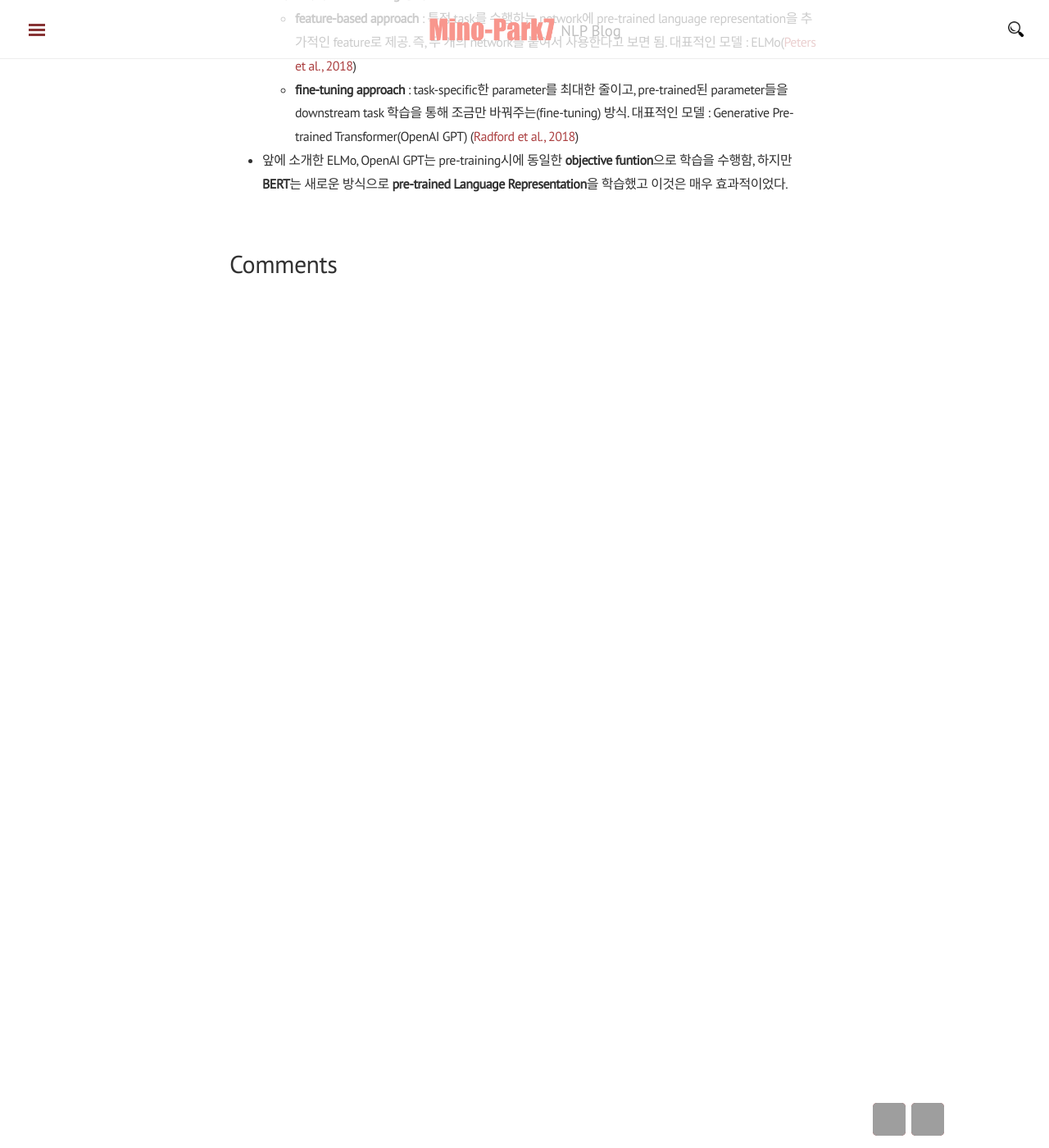
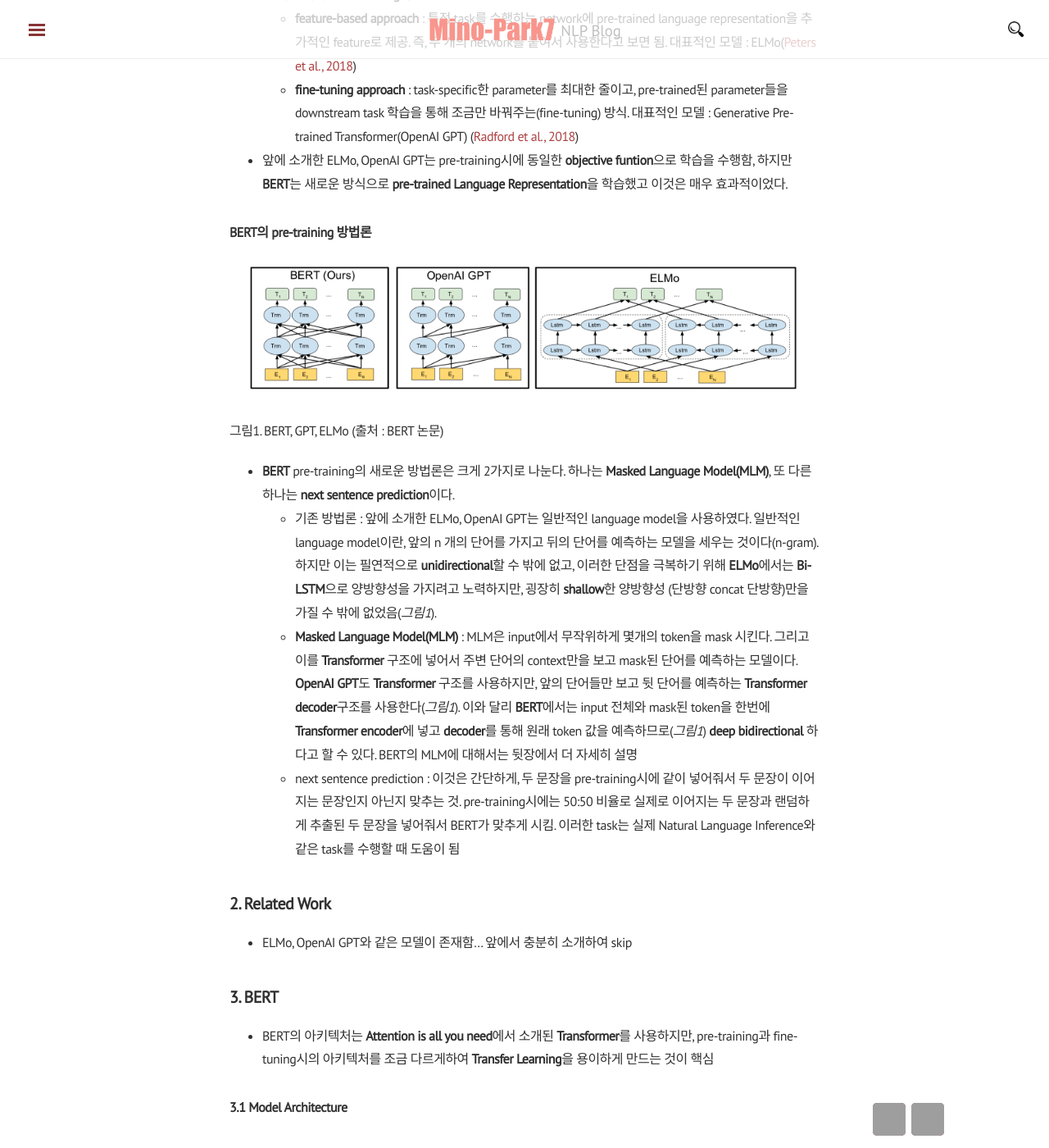
Before and after one commit to mino-park7/mino-park7.github.io, a Jekyll site: the page built from _posts/NLP/2018-12-12-bert-논문정리.markdown, in a window 1280 px wide and 1400 px high, scrolled down 1205 px. Shown: the whole window at 82% size. Built offline with Jekyll 4.4.1, drawn with Linux system fonts in a browser that asks for light colours; nearby versions of some CDN libraries; comment, search, counter and statistics services are not loaded; some of the changed text lies outside the part shown; grey boxes are pictures that could not be loaded.

Commit message:
bert post version2

```diff
--- a/_posts/NLP/2018-12-12-bert-논문정리.markdown
+++ b/_posts/NLP/2018-12-12-bert-논문정리.markdown
@@ -21,7 +21,7 @@ tag: [NLP, 논문정, bert, transformer]
 - 하지만 BERT 논문에서는 이전의 모델의 접근 방식은 **shallow bidirectional** 또는 **unidirectional**하므로 language representation이 부족하다고 표현함
 - 게다가 BERT는 특정 task를 처리하기 위해 새로운 network를 붙일 필요 없이, BERT 모델 자체의 **fine-tuning**을 통해 해당 task의 *state-of-the-art*를 달성했다고 한다.
 
-## Introduction
+## 1. Introduction
 - Introduction에서는 BERT와 비슷한 접근 방식을 가지고 있는 기존 model에 대한 개략적인 소개를 한다.
 
 ---
@@ -32,3 +32,19 @@ tag: [NLP, 논문정, bert, transformer]
   - **feature-based approach** : 특정 task를 수행하는 network에 pre-trained language representation을 추가적인 feature로 제공. 즉, 두 개의 network를 붙여서 사용한다고 보면 됨. 대표적인 모델 : ELMo([Peters et al., 2018](https://arxiv.org/abs/1802.05365))
   - **fine-tuning approach** : task-specific한 parameter를 최대한 줄이고, pre-trained된 parameter들을 downstream task 학습을 통해 조금만 바꿔주는(fine-tuning) 방식. 대표적인 모델 : Generative Pre-trained Transformer(OpenAI GPT) ([Radford et al., 2018](https://s3-us-west-2.amazonaws.com/openai-assets/research-covers/language-unsupervised/language_understanding_paper.pdf))
 - 앞에 소개한 ELMo, OpenAI GPT는 pre-training시에 동일한 **objective funtion**으로 학습을 수행함, 하지만 **BERT**는 새로운 방식으로 **pre-trained Language Representation**을 학습했고 이것은 매우 효과적이었다.
+
+### BERT의 pre-training 방법론
+![그림1. BERT, GPT, ELMo (출처 : BERT 논문)](/images/2018/12/그림1-bert-openai-gpt-elmo-출처-bert논문.png)
+그림1. BERT, GPT, ELMo (출처 : BERT 논문)
+- **BERT** pre-training의 새로운 방법론은 크게 2가지로 나눈다. 하나는 **Masked Language Model(MLM)**, 또 다른 하나는 **next sentence prediction**이다.
+  - 기존 방법론 : 앞에 소개한 ELMo, OpenAI GPT는 일반적인 language model을 사용하였다. 일반적인 language model이란, 앞의 n 개의 단어를 가지고 뒤의 단어를 예측하는 모델을 세우는 것이다(n-gram). 하지만 이는 필연적으로 **unidirectional**할 수 밖에 없고, 이러한 단점을 극복하기 위해 **ELMo**에서는 **Bi-LSTM**으로 양방향성을 가지려고 노력하지만, 굉장히 **shallow**한 양방향성 (단방향 concat 단방향)만을 가질 수 밖에 없었음(*그림1*).
+  - **Masked Language Model(MLM)** : MLM은 input에서 무작위하게 몇개의 token을 mask 시킨다. 그리고 이를 **Transformer** 구조에 넣어서 주변 단어의 context만을 보고 mask된 단어를 예측하는 모델이다. **OpenAI GPT**도 **Transformer** 구조를 사용하지만, 앞의 단어들만 보고 뒷 단어를 예측하는 **Transformer decoder**구조를 사용한다(*그림1*). 이와 달리 **BERT**에서는 input 전체와 mask된 token을 한번에 **Transformer encoder**에 넣고 **decoder**를 통해 원래 token 값을 예측하므로(*그림1*) **deep bidirectional** 하다고 할 수 있다. BERT의 MLM에 대해서는 뒷장에서 더 자세히 설명
+  - next sentence prediction : 이것은 간단하게, 두 문장을 pre-training시에 같이 넣어줘서 두 문장이 이어지는 문장인지 아닌지 맞추는 것. pre-training시에는 50:50 비율로 실제로 이어지는 두 문장과 랜덤하게 추출된 두 문장을 넣어줘서 BERT가 맞추게 시킴. 이러한 task는 실제 Natural Language Inference와 같은 task를 수행할 때 도움이 됨
+
+## 2. Related Work
+- ELMo, OpenAI GPT와 같은 모델이 존재함... 앞에서 충분히 소개하여 skip
+
+## 3. BERT
+- BERT의 아키텍처는 **Attention is all you need**에서 소개된 **Transformer**를 사용하지만, pre-training과 fine-tuning시의 아키텍처를 조금 다르게하여 **Transfer Learning**을 용이하게 만드는 것이 핵심
+
+### 3.1 Model Architecture
```
